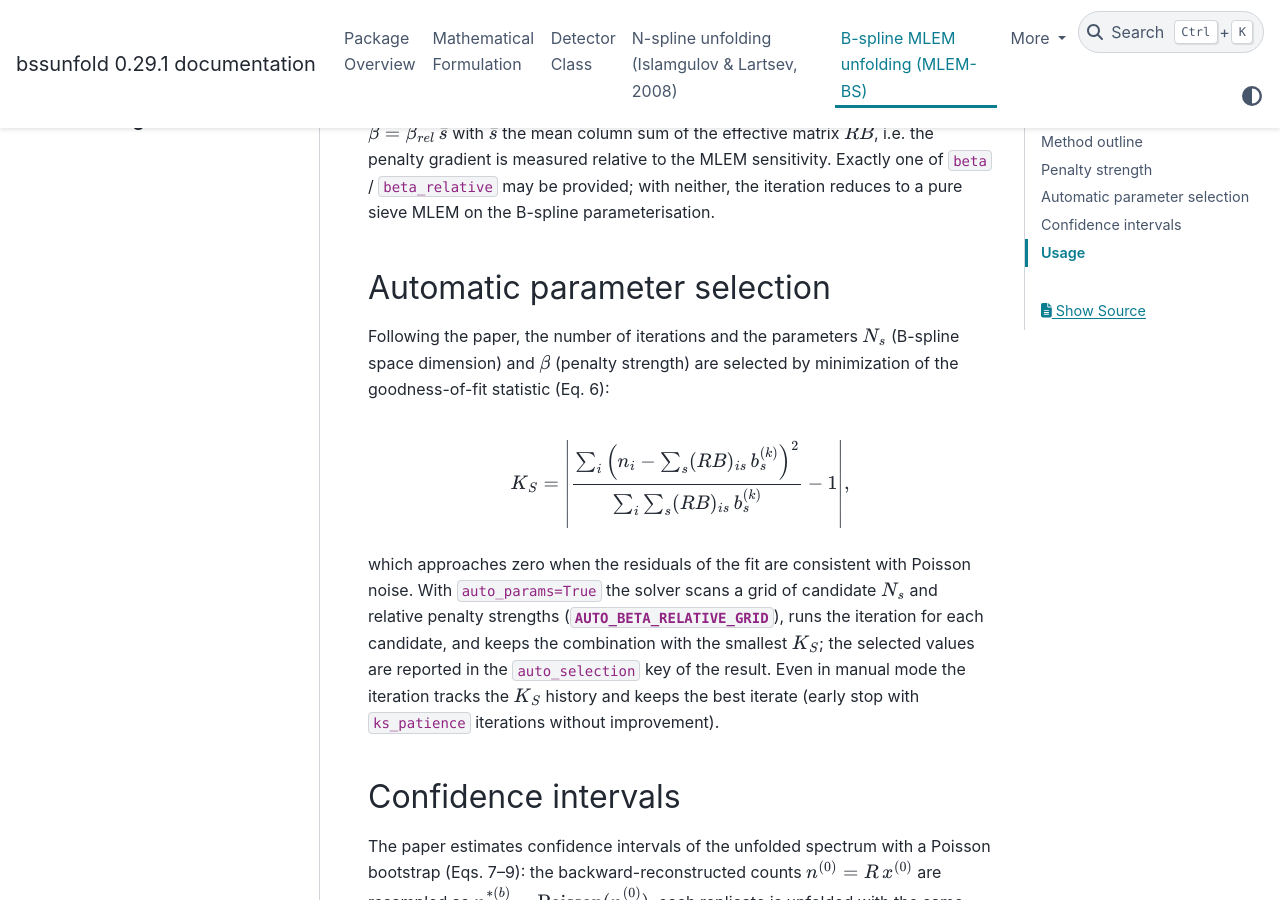
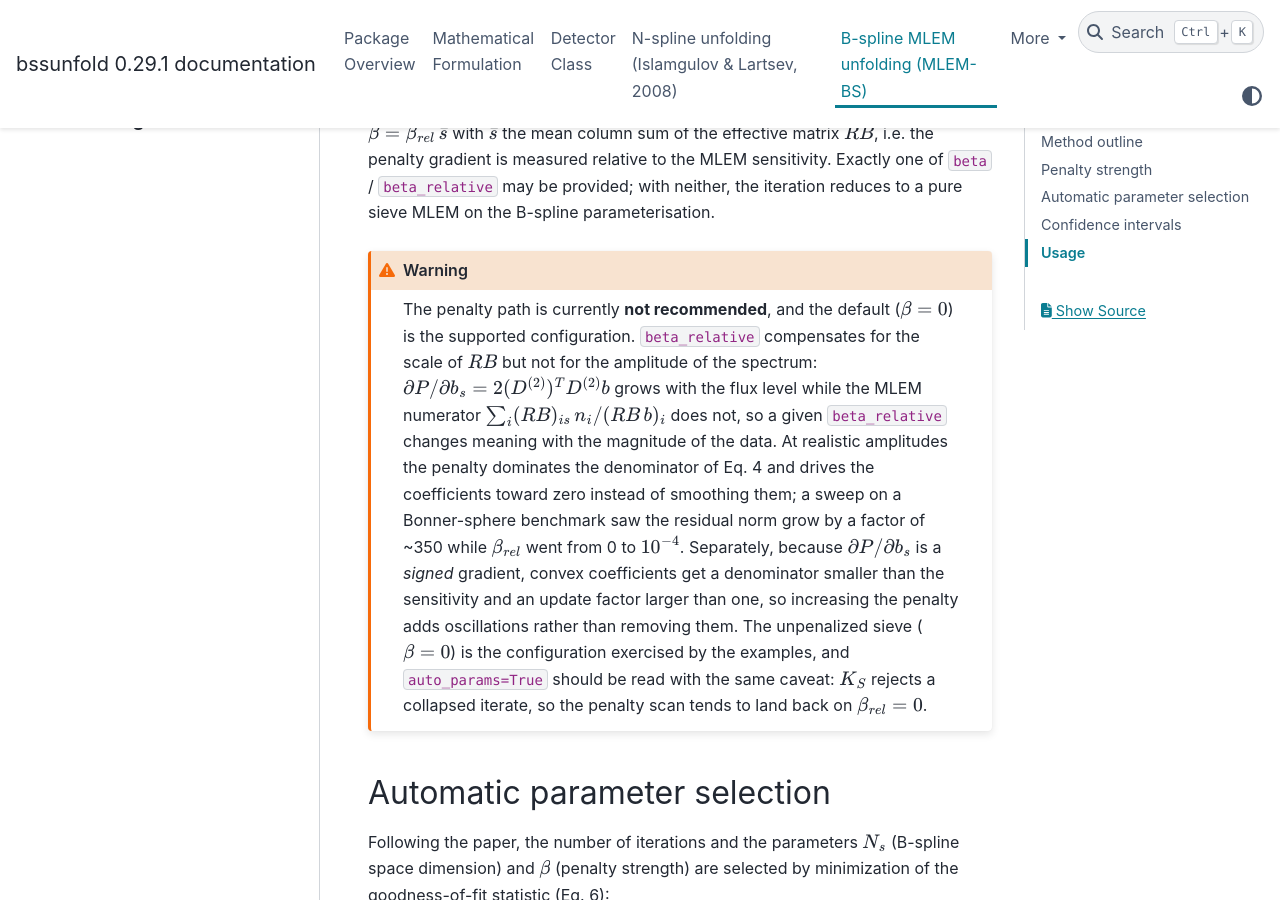
Before and after one commit to Radiationsafety/bssunfold, a Sphinx documentation site: the page built from docs/mlem_bs.rst, in a window 1280 px wide and 900 px high, scrolled down 1655 px. Built offline with Sphinx 7.4.7 and the PyData theme 0.15.4, drawn with Linux system fonts in a browser that asks for light colours; pages that are not in the unit, such as notebooks, are missing from menus.

Commit message:
Recalibrate MLEM-BS smoothing test against a normalized MLEM
The 5x margin in test_mlem_bs_smoothing_vs_mlem was calibrated against the
pre-Shepp-Vardi solve_mlem fixed in 0.29.1, whose missing column-sum
normalization inflated plain-MLEM roughness ~23x. Against a correct MLEM the
same bound would require a spectrum 19x smoother than the truth, since
||D^2 x|| on this grid tracks the truth's own sharp structure rather than
Poisson noise (347637 on noisy vs 347887 on noise-free readings). Noise
suppression is now asserted on spurious extrema (truth 3, MLEM 7, sieve 2) and
the amplitude bound uses the measured 1.4x (1.474-1.480 over 200 seeds).

Documents, without fixing, two MLEM-BS penalty defects found while
investigating this: beta_relative is not amplitude-invariant, and the
one-step-late denominator amplifies oscillations for a signed second-difference
gradient. The default unpenalized sieve is unaffected.

```diff
--- a/docs/mlem_bs.rst
+++ b/docs/mlem_bs.rst
@@ -76,6 +76,28 @@ gradient is measured relative to the MLEM sensitivity.  Exactly one of
 ``beta`` / ``beta_relative`` may be provided; with neither, the
 iteration reduces to a pure sieve MLEM on the B-spline
 parameterisation.
+
+.. warning::
+
+   The penalty path is currently **not recommended**, and the default
+   (:math:`\beta = 0`) is the supported configuration.  ``beta_relative``
+   compensates for the scale of :math:`RB` but not for the amplitude of the
+   spectrum: :math:`\partial P/\partial b_s = 2 (D^{(2)})^T D^{(2)} b` grows
+   with the flux level while the MLEM numerator
+   :math:`\sum_i (RB)_{is}\, n_i / (RB\,b)_i` does not, so a given
+   ``beta_relative`` changes meaning with the magnitude of the data.  At
+   realistic amplitudes the penalty dominates the denominator of Eq. 4 and
+   drives the coefficients toward zero instead of smoothing them; a sweep on
+   a Bonner-sphere benchmark saw the residual norm grow by a factor of ~350
+   while :math:`\beta_{rel}` went from 0 to :math:`10^{-4}`.
+   Separately, because :math:`\partial P/\partial b_s` is a *signed* gradient,
+   convex coefficients get a denominator smaller than the sensitivity and an
+   update factor larger than one, so increasing the penalty adds oscillations
+   rather than removing them.  The unpenalized sieve (:math:`\beta = 0`) is
+   the configuration exercised by the examples, and ``auto_params=True``
+   should be read with the same caveat: :math:`K_S` rejects a collapsed
+   iterate, so the penalty scan tends to land back on
+   :math:`\beta_{rel} = 0`.
 
 Automatic parameter selection
 -----------------------------
```
Also changed, not shown: CHANGELOG.md (+63 -0 lines), README.md (+1 -1 lines), 1 other file.
